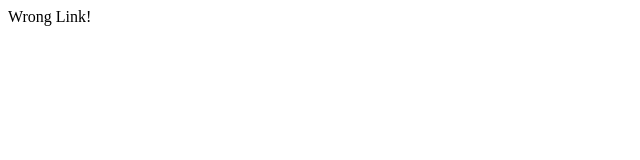
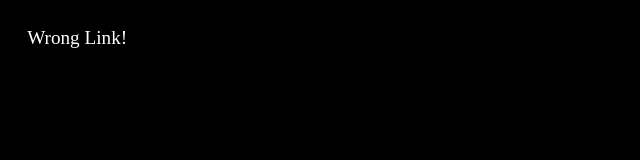
Before and after one commit to Maritoguionyo/maritogay.github.io, a plain HTML site: page 404.html in a window 1280 px wide. Shown: the whole page, without its empty margins (0-640 px from the left). Drawn offline with Linux system fonts and the light colour scheme.

Commit message:
Update 404.html

```diff
--- a/404.html
+++ b/404.html
@@ -1,6 +1,6 @@
 <head>
   <title>404</title>
 </head>
-<body>
+<body style="background:#000000; color:#ffffff; padding: 1em; font-size: 1.2em;">
   <p>Wrong Link!</p>
 </body>
```
